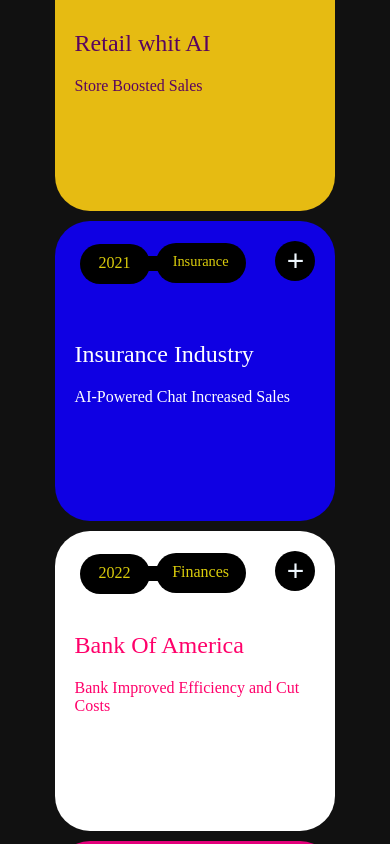
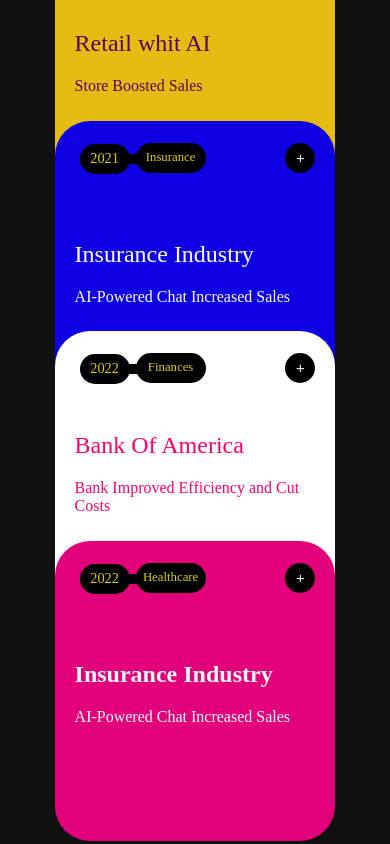
Before and after one commit to github-amirhossein/simple-dev-blog, a React (Vite) app: page / in a window 390 px wide. Shown: the part 2060-2904 px from the top of the page. Built offline with nearby package versions, Linux system fonts and the light colour scheme.

Commit message:
Update App.css

```diff
--- a/src/App.css
+++ b/src/App.css
@@ -1047,6 +1047,55 @@
 .but-retail{
     display: none;
 }
+.box-pink{
+    margin-top: -90px;
+}
+.box-sefid{
+    margin-top: -90px;
+}
+.box-abi{
+    margin-top: -90px;
+}
+.head-box-zard button{
+    width: 30px;
+    height: 30px;
+    font-size: 15px;
+
+}
+.p1{
+    width: 50px;
+    height: 30px;
+}
+.p1 p{
+    margin: 6px;
+    font-size: 90%;
+}
+.p2{
+    height: 10px;
+    margin-top: 13px;
+}
+.p3{
+    width: 70px;
+    height: 30px;
+}
+.p3 p{
+    font-size: 80%;
+    margin: 7px;
+}
+.head-box-zard{
+    height: 70px;
+}
+.box-rang{
+    height: 1000px;
+}
+.head-box-zard button{
+    margin-top: 2px;
+}
+
+
+
+
+
 
 
 }
```
